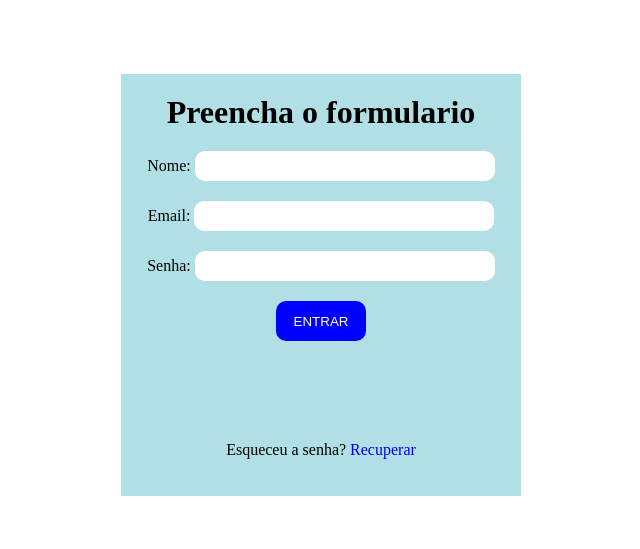
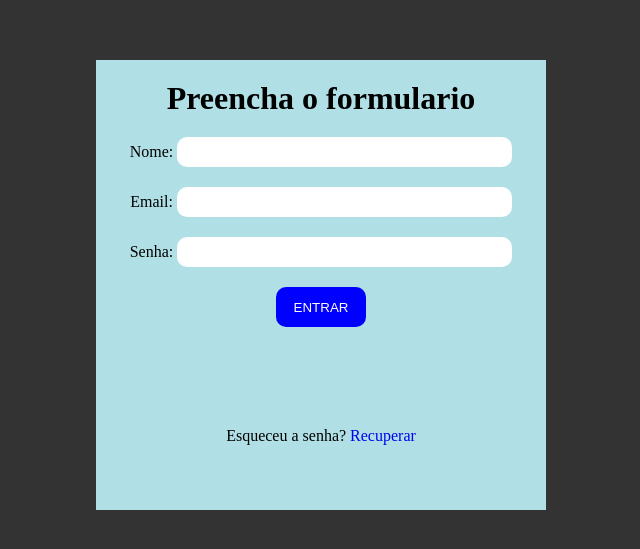
Before and after one commit to Uberdanalmeida/formulario-react, a React (Vite) app: page / in a window 1280 px wide. Shown: the part 115-664 px from the top of the page, without its empty margins (319-959 px from the left). Built offline with nearby package versions, Linux system fonts and the light colour scheme.

Commit message:
Aumentando o tamanho do formulario, e adicionando cor ao fundo do projeto.

```diff
--- a/src/index.css
+++ b/src/index.css
@@ -6,6 +6,7 @@
 body {
     display: flex;
     height: 100vh;
+    background-color: rgba(0, 0, 0, 0.801);
     width: 100vw;
     align-items: center;
     justify-content: center;
@@ -13,8 +14,8 @@ body {
 }
 
 .formu {
-    height: 422px;
-    width: 400px;
+    height: 450px;
+    width: 450px;
     background-color: powderblue;
 }
 
```
